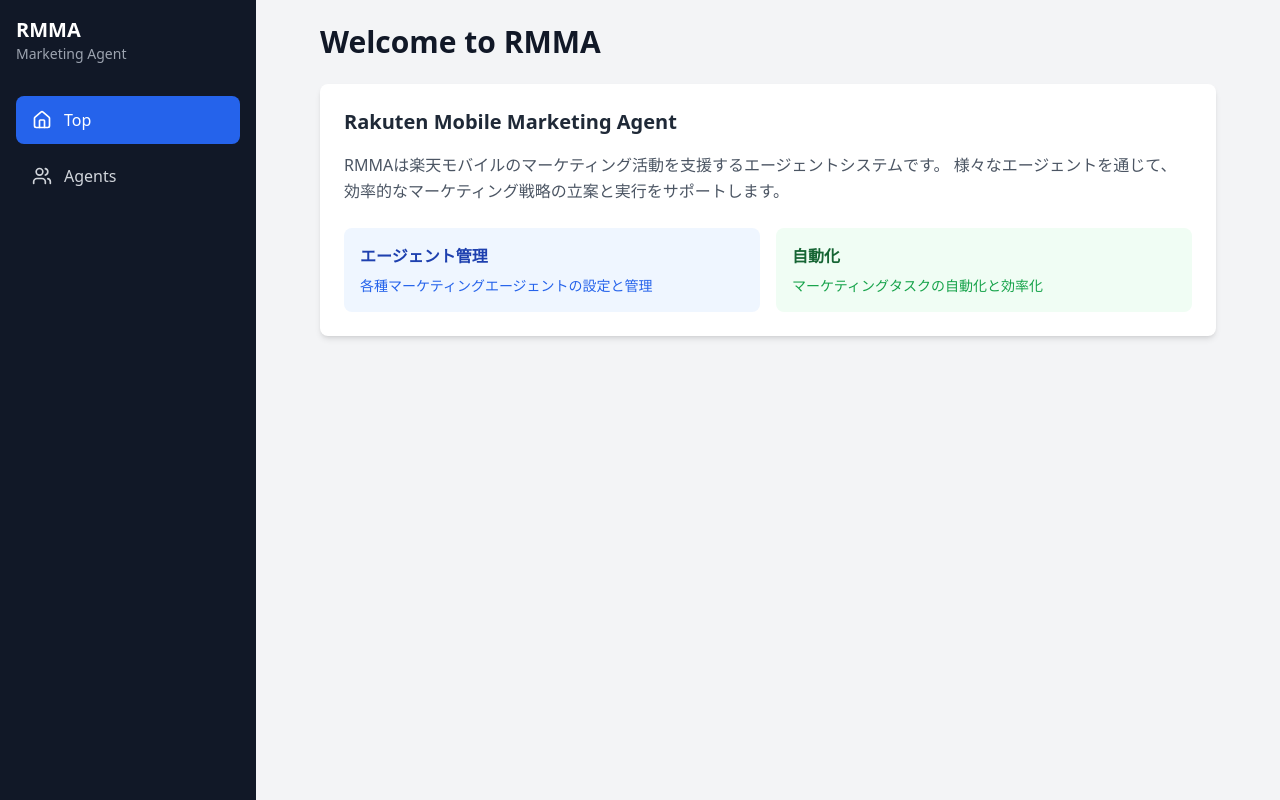
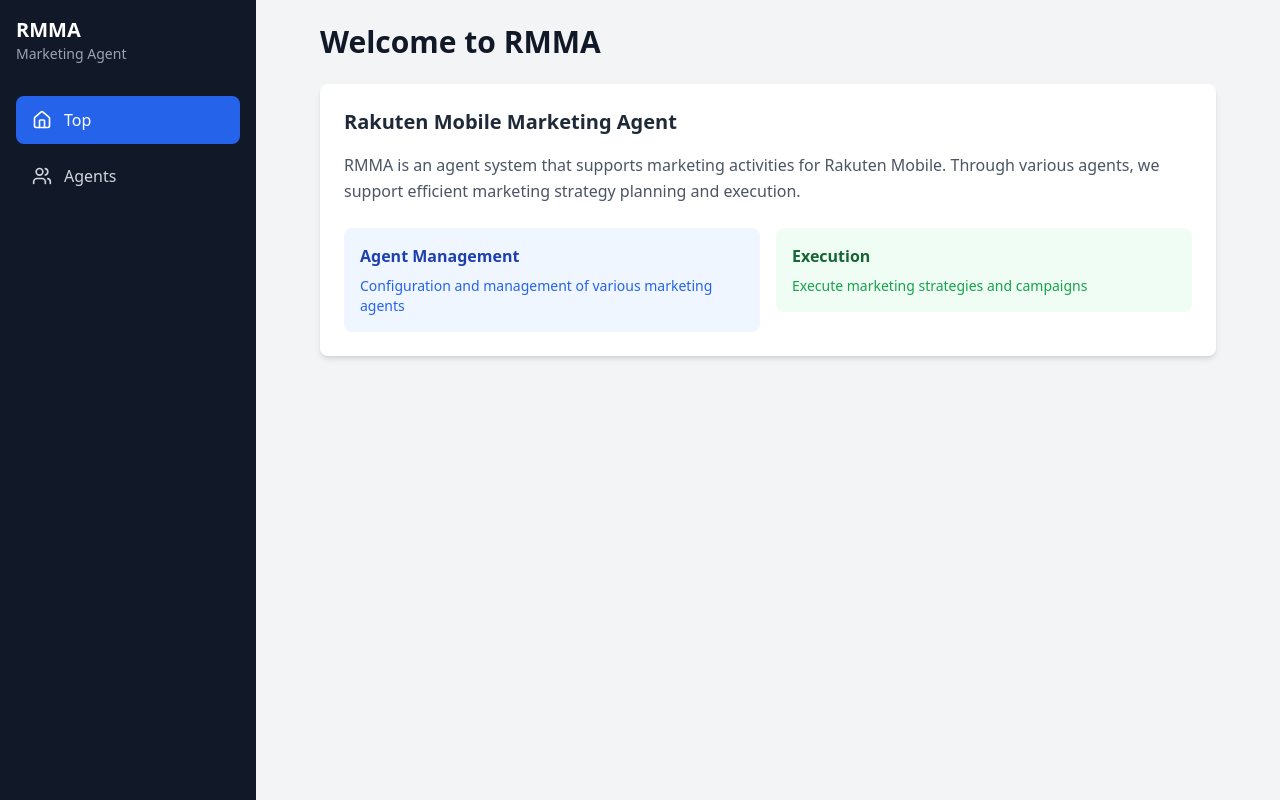
Before and after one commit to mirai8955/rmma-web, a React (Vite) app: page /top in a window 1280 px wide. Built offline with nearby package versions, Linux system fonts and the light colour scheme; no server answers.

Commit message:
modfiy top page

```diff
--- a/src/pages/TopPage.tsx
+++ b/src/pages/TopPage.tsx
@@ -12,24 +12,26 @@
             Rakuten Mobile Marketing Agent
           </h2>
           <p className="text-gray-600 leading-relaxed">
-            RMMAは楽天モバイルのマーケティング活動を支援するエージェントシステムです。
-            様々なエージェントを通じて、効率的なマーケティング戦略の立案と実行をサポートします。
+            RMMA is an agent system that supports marketing activities for Rakuten Mobile.
+            Through various agents, we support efficient marketing strategy planning and execution.
           </p>
           <div className="mt-6 grid grid-cols-1 md:grid-cols-2 gap-4">
             <Link to="/agent/lists" className="block">
               <div className="bg-blue-50 p-4 rounded-lg hover:bg-blue-100 transition-colors cursor-pointer">
-                <h3 className="font-semibold text-blue-800 mb-2">エージェント管理</h3>
+                <h3 className="font-semibold text-blue-800 mb-2">Agent Management</h3>
                 <p className="text-blue-600 text-sm">
-                  各種マーケティングエージェントの設定と管理
+                  Configuration and management of various marketing agents
                 </p>
               </div>
             </Link>
-            <div className="bg-green-50 p-4 rounded-lg">
-              <h3 className="font-semibold text-green-800 mb-2">自動化</h3>
-              <p className="text-green-600 text-sm">
-                マーケティングタスクの自動化と効率化
-              </p>
-            </div>
+            <Link to="/rmma" className="block">
+              <div className="bg-green-50 p-4 rounded-lg hover:bg-green-100 transition-colors cursor-pointer">
+                <h3 className="font-semibold text-green-800 mb-2">Execution</h3>
+                <p className="text-green-600 text-sm">
+                  Execute marketing strategies and campaigns
+                </p>
+              </div>
+            </Link>
           </div>
         </div>
       </div>
```
